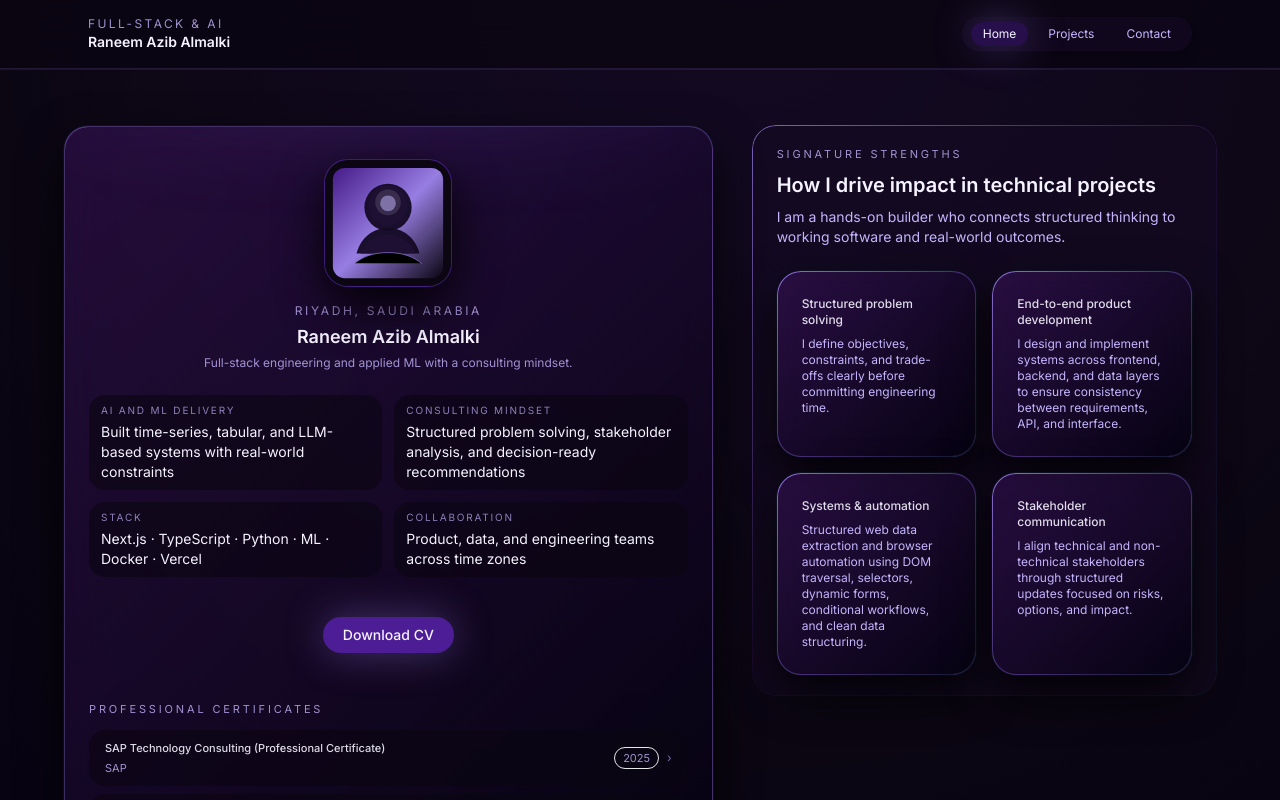
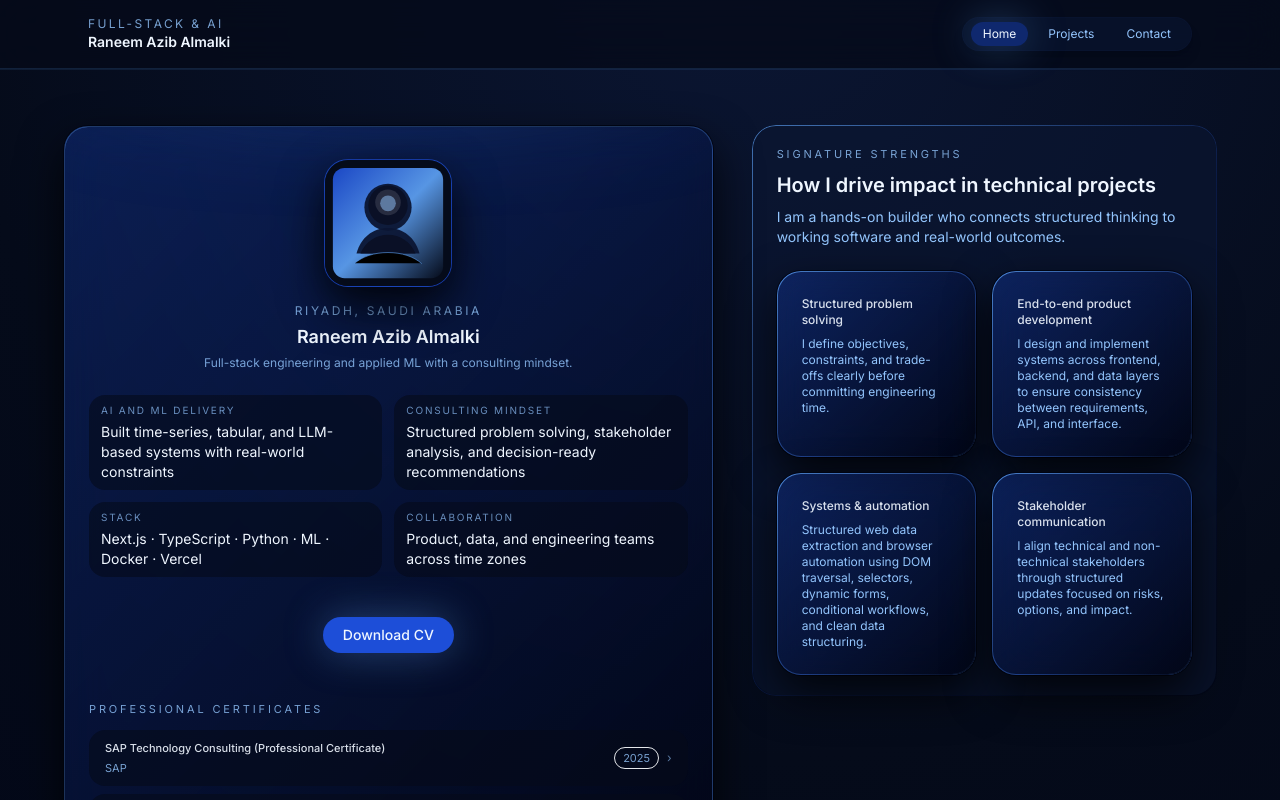
Before and after one commit to Rnemel/portfolio, a Next.js app: page / in a window 1280 px wide. Shown: the top 800 px of the page. Built offline with nearby package versions, Linux system fonts and the light colour scheme.

Commit message:
Switch theme to blue

```diff
--- a/src/app/globals.css
+++ b/src/app/globals.css
@@ -8,27 +8,27 @@ body {
 }
 
 body {
-  background: radial-gradient(circle at top, #140a24 0, #0b0612 55%, #030014 100%);
+  background: radial-gradient(circle at top, #0b1633 0, #050b1a 55%, #020617 100%);
   background-size: 140% 140%;
   animation: subtle-aurora 28s ease-in-out infinite;
-  color: #f5f3ff;
+  color: #eff6ff;
 }
 
 .glass-surface {
   background: linear-gradient(
       135deg,
-      rgba(88, 28, 135, 0.32),
-      rgba(6, 3, 18, 0.96)
+      rgba(29, 78, 216, 0.28),
+      rgba(2, 6, 23, 0.96)
     );
-  border: 1px solid rgba(167, 139, 250, 0.32);
+  border: 1px solid rgba(96, 165, 250, 0.28);
   box-shadow:
     0 18px 45px rgba(0, 0, 0, 0.8),
-    0 0 0 1px rgba(15, 23, 42, 0.9);
+    0 0 0 1px rgba(2, 6, 23, 0.9);
   backdrop-filter: blur(20px) saturate(1.2);
 }
 
 .text-gradient {
-  background: linear-gradient(120deg, #f5f3ff 0%, #c4b5fd 40%, #a78bfa 100%);
+  background: linear-gradient(120deg, #eff6ff 0%, #93c5fd 40%, #60a5fa 100%);
   -webkit-background-clip: text;
   color: transparent;
 }
@@ -45,9 +45,9 @@ body {
   padding: 1px;
   background: linear-gradient(
     135deg,
-    rgba(167, 139, 250, 0.7),
-    rgba(76, 29, 149, 0.2),
-    rgba(15, 23, 42, 0.9)
+    rgba(96, 165, 250, 0.65),
+    rgba(29, 78, 216, 0.2),
+    rgba(2, 6, 23, 0.9)
   );
   -webkit-mask:
     linear-gradient(#000 0 0) content-box,
--- a/src/app/page.tsx
+++ b/src/app/page.tsx
@@ -26,9 +26,9 @@ export default function HomePage() {
         <div className="grid gap-10 md:grid-cols-[minmax(0,1.4fr)_minmax(0,1fr)] md:items-start">
           <FadeIn delay={0.1}>
             <Card className="relative flex flex-col items-center justify-between gap-6 overflow-hidden border-gradient-inner bg-surface/80 px-6 pb-6 pt-8">
-              <div className="pointer-events-none absolute inset-x-[-40%] top-[-45%] h-72 rounded-full bg-[radial-gradient(circle_at_center,rgba(147,112,255,0.45),transparent_65%)] blur-3xl" />
+              <div className="pointer-events-none absolute inset-x-[-40%] top-[-45%] h-72 rounded-full bg-[radial-gradient(circle_at_center,rgba(59,130,246,0.45),transparent_65%)] blur-3xl" />
               <div className="relative flex flex-col items-center gap-4">
-                <div className="relative h-32 w-32 overflow-hidden rounded-3xl border border-primary/70 bg-[radial-gradient(circle_at_top,_rgba(147,112,255,0.3),_rgba(15,23,42,0.95))] shadow-[0_18px_45px_rgba(0,0,0,0.85)]">
+                <div className="relative h-32 w-32 overflow-hidden rounded-3xl border border-primary/70 bg-[radial-gradient(circle_at_top,_rgba(59,130,246,0.28),_rgba(2,6,23,0.95))] shadow-[0_18px_45px_rgba(0,0,0,0.85)]">
                   <Image
                     src="/profile-placeholder.svg"
                     alt="Portrait of Raneem Azib Almalki"
--- a/tailwind.config.ts
+++ b/tailwind.config.ts
@@ -9,15 +9,15 @@ const config: Config = {
         sans: ['Inter', 'system-ui', 'sans-serif'],
       },
       colors: {
-        background: '#0B0612',
-        surface: '#140A24',
-        primary: '#4C1D95',
-        accent: '#A78BFA',
-        text: '#F5F3FF',
-        muted: '#C4B5FD',
+        background: '#050B1A',
+        surface: '#0B1633',
+        primary: '#1D4ED8',
+        accent: '#60A5FA',
+        text: '#EFF6FF',
+        muted: '#93C5FD',
       },
       boxShadow: {
-        glow: '0 0 40px rgba(167, 139, 250, 0.35)',
+        glow: '0 0 40px rgba(96, 165, 250, 0.35)',
       },
       backdropBlur: {
         glass: '18px',
```
Also changed, not shown: public/profile-placeholder.svg.
